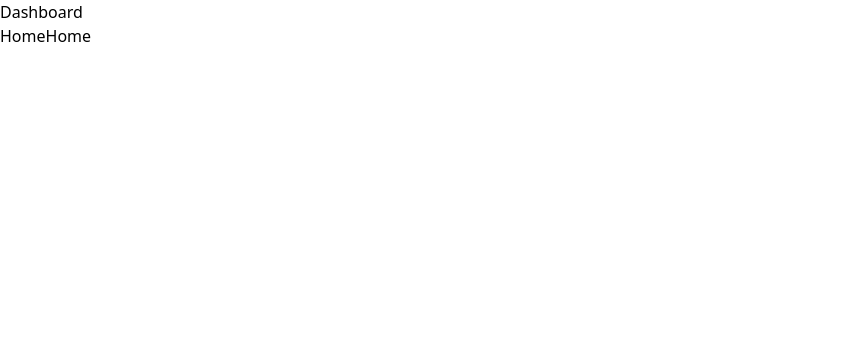
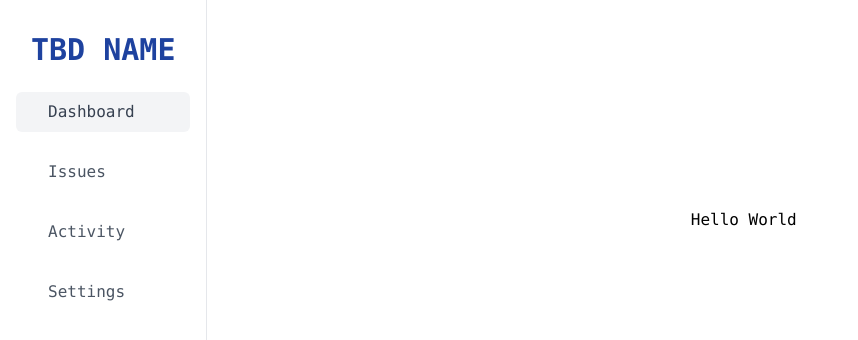
Before and after one commit to alex-jin45/nextjs-ticket-management, a Next.js app: page /dashboard in a window 1280 px wide. Shown: the top 340 px of the page, without its empty margins (0-858 px from the left). Built offline with nearby package versions, Linux system fonts and the light colour scheme.

Commit message:
creating nav comp, layout of site and etc

```diff
--- /dev/null
+++ b/components/DashboardNav/DashboardNav.js
@@ -0,0 +1,64 @@
+import Link from "next/link";
+
+// nav bar from https://larainfo.com/blogs/tailwind-css-simple-sidebar-ui-example
+
+const DashboardNav = ({ children }) => {
+  return (
+    <div className="flex font-mono">
+      <div className="flex flex-col w-64 h-screen px-4 py-8 overflow-y-auto border-r">
+        <h2 className="text-3xl font-semibold text-center text-blue-800">
+          TBD NAME
+        </h2>
+
+        <div className="flex flex-col justify-between mt-6">
+          <aside>
+            <ul>
+              <li>
+                <Link
+                  className="flex items-center px-4 py-2 text-gray-700 bg-gray-100 rounded-md "
+                  href="/"
+                >
+                  <span className="mx-4 font-medium">Dashboard</span>
+                </Link>
+              </li>
+
+              <li>
+                <Link
+                  className="flex items-center px-4 py-2 mt-5 text-gray-600 rounded-md hover:bg-gray-200"
+                  href="dashboard/issues"
+                >
+                  <span className="mx-4 font-medium">Issues</span>
+                </Link>
+              </li>
+              <li>
+                <Link
+                  className="flex items-center px-4 py-2 mt-5 text-gray-600 rounded-md hover:bg-gray-200"
+                  href="/"
+                >
+                  <span className="mx-4 font-medium" href="/">
+                    Activity
+                  </span>
+                </Link>
+              </li>
+              <li>
+                <Link
+                  className="flex items-center px-4 py-2 mt-5 text-gray-600 rounded-md hover:bg-gray-200"
+                  href="/"
+                >
+                  <span className="mx-4 font-medium" href="/">
+                    Settings
+                  </span>
+                </Link>
+              </li>
+            </ul>
+          </aside>
+        </div>
+      </div>
+      <div className="w-full h-full p-4 m-8 overflow-y-auto">
+        <div className="flex items-center justify-center p-40 ">{children}</div>
+      </div>
+    </div>
+  );
+};
+
+export default DashboardNav;
--- /dev/null
+++ b/components/Layout/Layout.js
@@ -0,0 +1,13 @@
+import DashboardNav from "../DashboardNav/DashboardNav";
+
+const Layout = ({ children }) => {
+  return (
+    <>
+      <DashboardNav>
+        <main className="">{children}</main>
+      </DashboardNav>
+    </>
+  );
+};
+
+export default Layout;
--- a/package.json
+++ b/package.json
@@ -10,11 +10,14 @@
   },
   "dependencies": {
     "@next/font": "13.1.1",
+    "daisyui": "^2.46.1",
     "eslint": "8.31.0",
     "eslint-config-next": "13.1.1",
+    "flowbite": "^1.6.0",
     "next": "13.1.1",
     "react": "18.2.0",
-    "react-dom": "18.2.0"
+    "react-dom": "18.2.0",
+    "react-icons": "^4.7.1"
   },
   "devDependencies": {
     "autoprefixer": "^10.4.13",
--- a/pages/_app.js
+++ b/pages/_app.js
@@ -1,5 +1,17 @@
-import '../styles/globals.css'
+import "../styles/globals.css";
+
+import Layout from "../components/Layout/Layout";
 
 export default function App({ Component, pageProps }) {
-  return <Component {...pageProps} />
+  switch (Component.displayName) {
+    case "HomePage":
+      return <Component {...pageProps} />;
+
+    default:
+      return (
+        <Layout>
+          <Component {...pageProps} />
+        </Layout>
+      );
+  }
 }
--- a/pages/dashboard/index.js
+++ b/pages/dashboard/index.js
@@ -1,12 +1,13 @@
+import Layout from "../../components/Layout/Layout";
 import Link from "next/link";
 
 const DashboardPage = () => {
   return (
     <>
       <div>
-        <h1>Dashboard</h1>
-        <Link href="/">Home</Link>
-        <Link href="/dashboard/issues">Home</Link>
+        <div className="">
+          <h1>Hello World</h1>
+        </div>
       </div>
     </>
   );
--- /dev/null
+++ b/pages/dashboard/issues/[issueId]/index.js
@@ -0,0 +1,11 @@
+const IssuesDetailPage = () => {
+  return (
+    <>
+      <div>
+        <h1>Issues Detail Page</h1>
+      </div>
+    </>
+  );
+};
+
+export default IssuesDetailPage;
--- a/pages/index.js
+++ b/pages/index.js
@@ -11,4 +11,6 @@ const HomePage = () => {
   );
 };
 
+HomePage.displayName = "HomePage";
+
 export default HomePage;
--- a/tailwind.config.js
+++ b/tailwind.config.js
@@ -3,9 +3,10 @@ module.exports = {
   content: [
     "./pages/**/*.{js,ts,jsx,tsx}",
     "./components/**/*.{js,ts,jsx,tsx}",
+    "./node_modules/flowbite/**/*.js",
   ],
   theme: {
     extend: {},
   },
-  plugins: [],
+  plugins: [require("flowbite/plugin")],
 };
```
Also changed, not shown: public/images/image-avatar.png (added), 1 other file (tests, documents, lock files or other folders).
